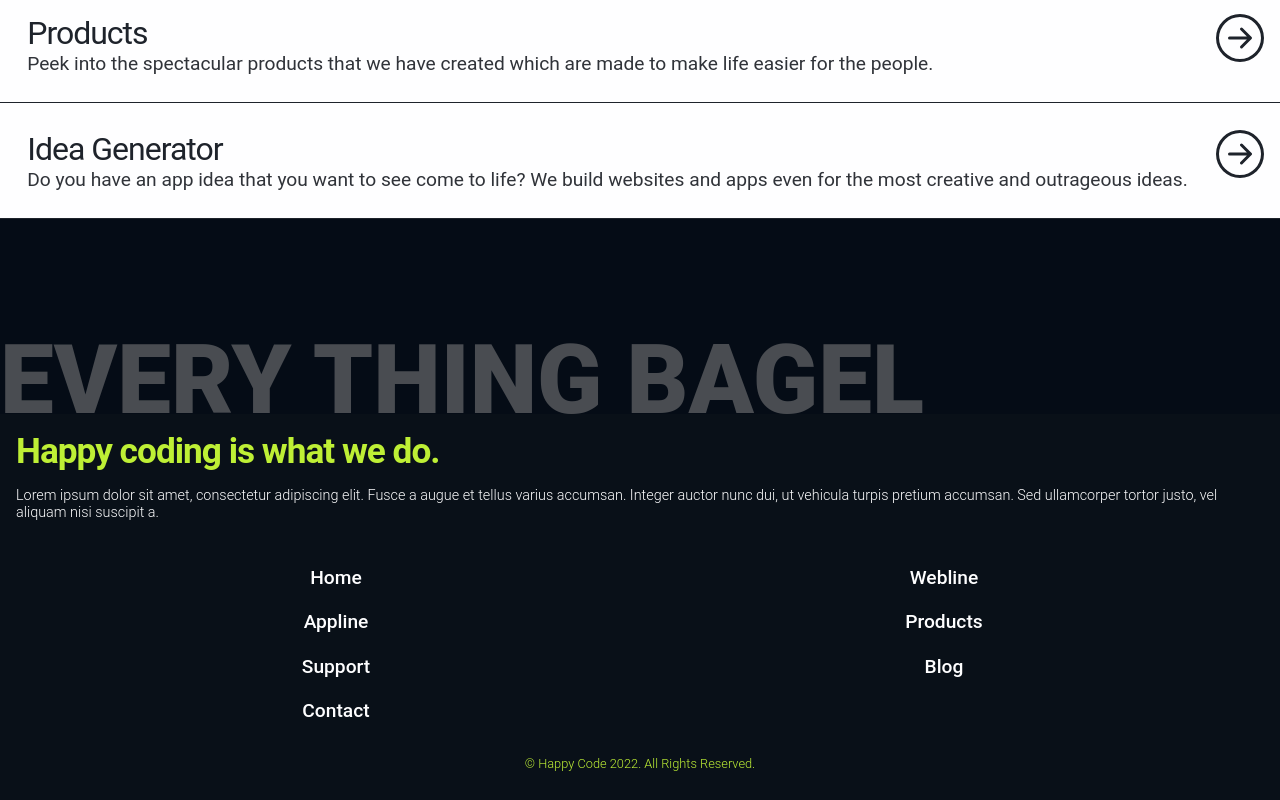
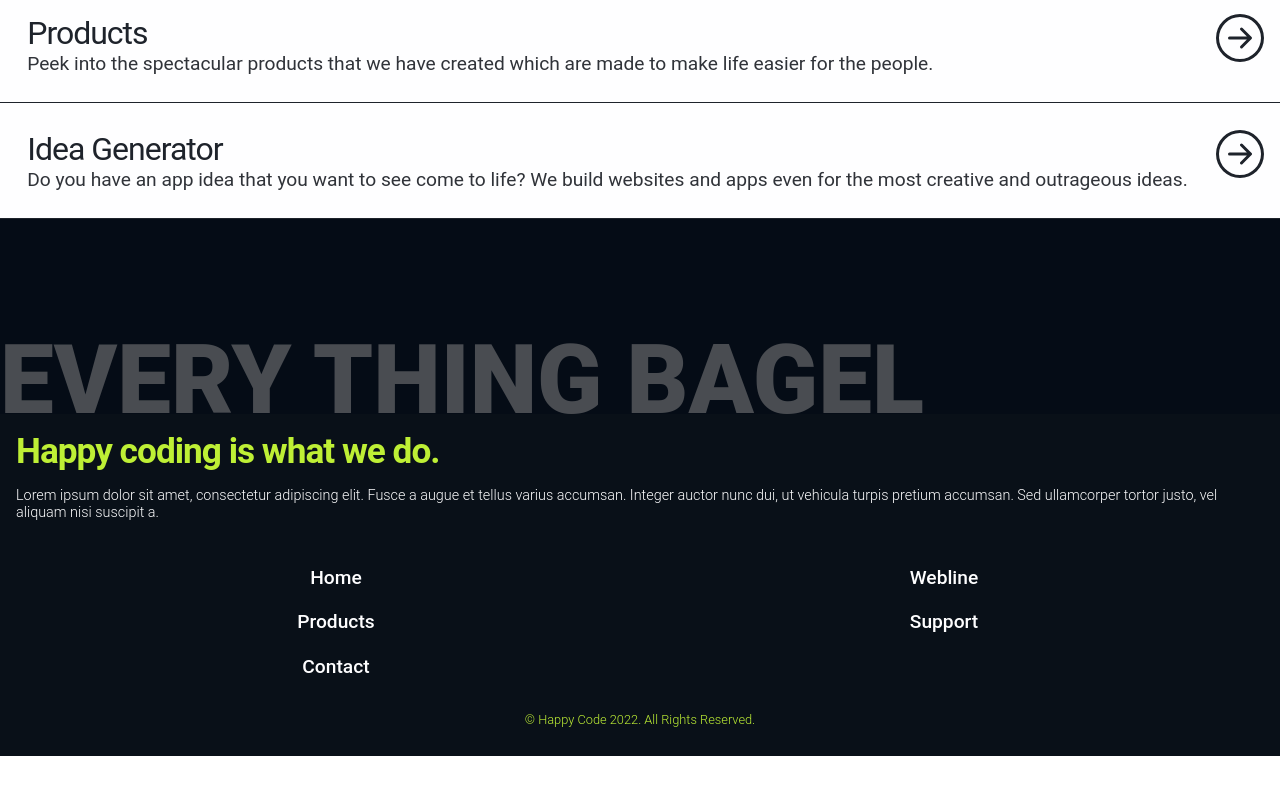
Before and after one commit to happycode-git/happycode-main, a React (Create React App) app: page / in a window 1280 px wide. Shown: the part 1099-1899 px from the top of the page. After the commit the page ends 1855 px from the top, so only its background shows below. Built offline with nearby package versions, Linux system fonts and the light colour scheme.

Commit message:
codespaceMar32023v1

```diff
--- a/src/COMPONENTS/ADMIN/AdminDash.js
+++ b/src/COMPONENTS/ADMIN/AdminDash.js
@@ -47,6 +47,9 @@ export default function AdminDash() {
               <Link to="/newpartner" className='admin-plus'>New Partner</Link>
             </div>
           </div>
+          <div>
+            <input type="text" className='tb-search' id="tbSearch" placeholder='Search for a partner' />
+          </div>
           {
             partners.map((partner, i) => {
               return (
--- a/src/COMPONENTS/STYLESHEETS/AdminDash.css
+++ b/src/COMPONENTS/STYLESHEETS/AdminDash.css
@@ -83,6 +83,15 @@ font-family: 'Roboto', sans-serif;
         padding: 0.2em 0.5em;
         border-radius: 5px;
     }
+    .tb-search {
+        -webkit-appearance: none;
+        -moz-appearance: none;
+        width: 100%;
+        padding: 0.8em;
+        font-family: 'Roboto', sans-serif;
+        border: 0px solid rgba(0,0,0,0);
+        background-color: #e7ebff;
+    }
 }
 
 @media only screen and (min-width: 600px) {}
--- a/src/COMPONENTS/UTILITIES/Footer.js
+++ b/src/COMPONENTS/UTILITIES/Footer.js
@@ -13,10 +13,10 @@ export default function Footer() {
             <div className='footer-links'>
                 <Link to="/" className='footer-link light'>Home</Link>
                 <Link to="/webline" className='footer-link light'>Webline</Link>
-                <Link to="/appline" className='footer-link light'>Appline</Link>
+                {/* <Link to="/appline" className='footer-link light'>Appline</Link> */}
                 <Link to="/products" className='footer-link light'>Products</Link>
                 <Link to="/support" className='footer-link light'>Support</Link>
-                <Link to="/blog" className='footer-link light'>Blog</Link>
+                {/* <Link to="/blog" className='footer-link light'>Blog</Link> */}
                 <Link to="/contact" className='footer-link light'>Contact</Link>
             </div>
             <p className='footer-copyright yellow'>
--- a/src/COMPONENTS/UTILITIES/Navigation.js
+++ b/src/COMPONENTS/UTILITIES/Navigation.js
@@ -31,11 +31,13 @@ export default function Navigation() {
         <div className='nav-links'>
           <Link to="/" className='nav-link'>Home</Link>
           <Link to="/webline" className='nav-link rotate bg-purple white'>Webline</Link>
-          <Link to="/appline" className='nav-link'>Appline</Link>
+          {/* <Link to="/appline" className='nav-link'>Appline</Link> */}
           <Link to="/products" className='nav-link rotate bg-purple'>Products</Link>
           <Link to="/support" className='nav-link'>Support</Link>
-          <Link to="/blog" className='nav-link'>Blog</Link>
+          {/* <Link to="/blog" className='nav-link'>Blog</Link> */}
           <Link to="/contact" className='nav-link'>Contact</Link>
+
+
           <Link to="/admin" className='small-nav-link'>Admin</Link>
         </div>
 
```
